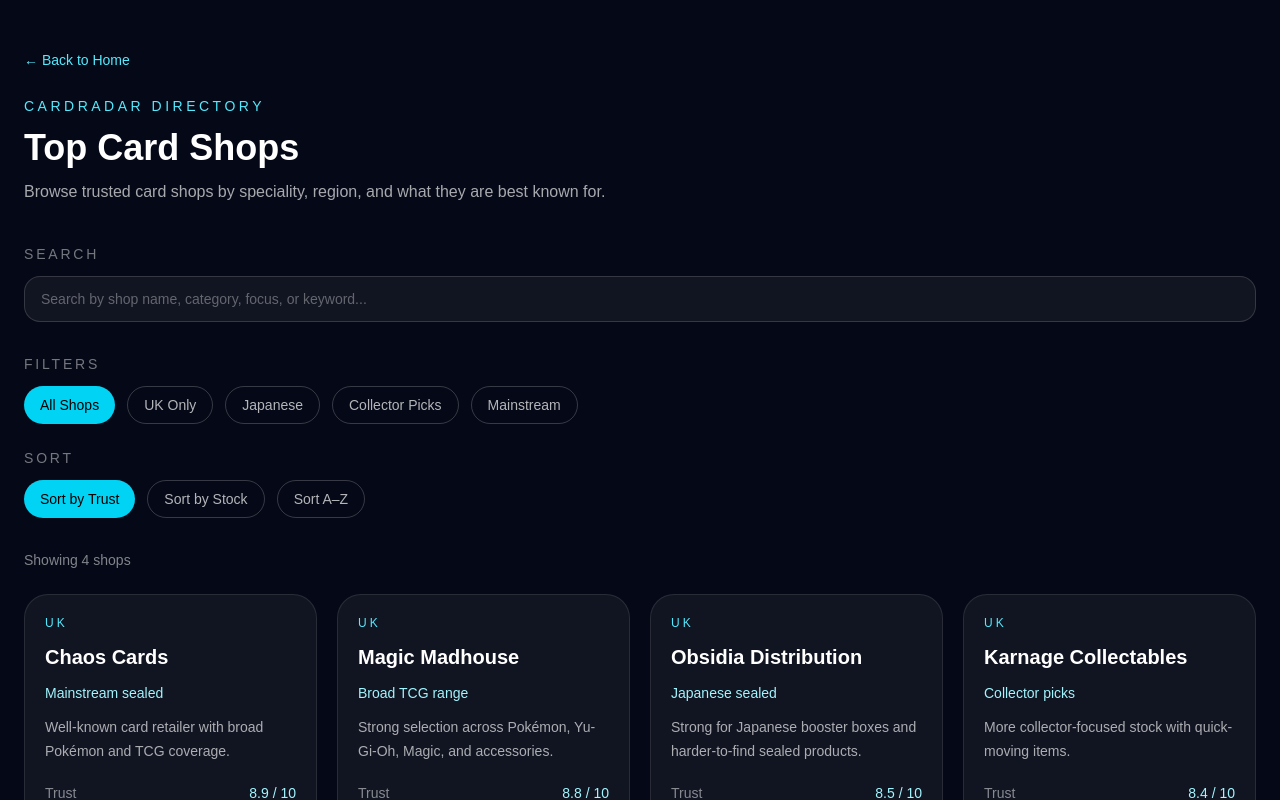
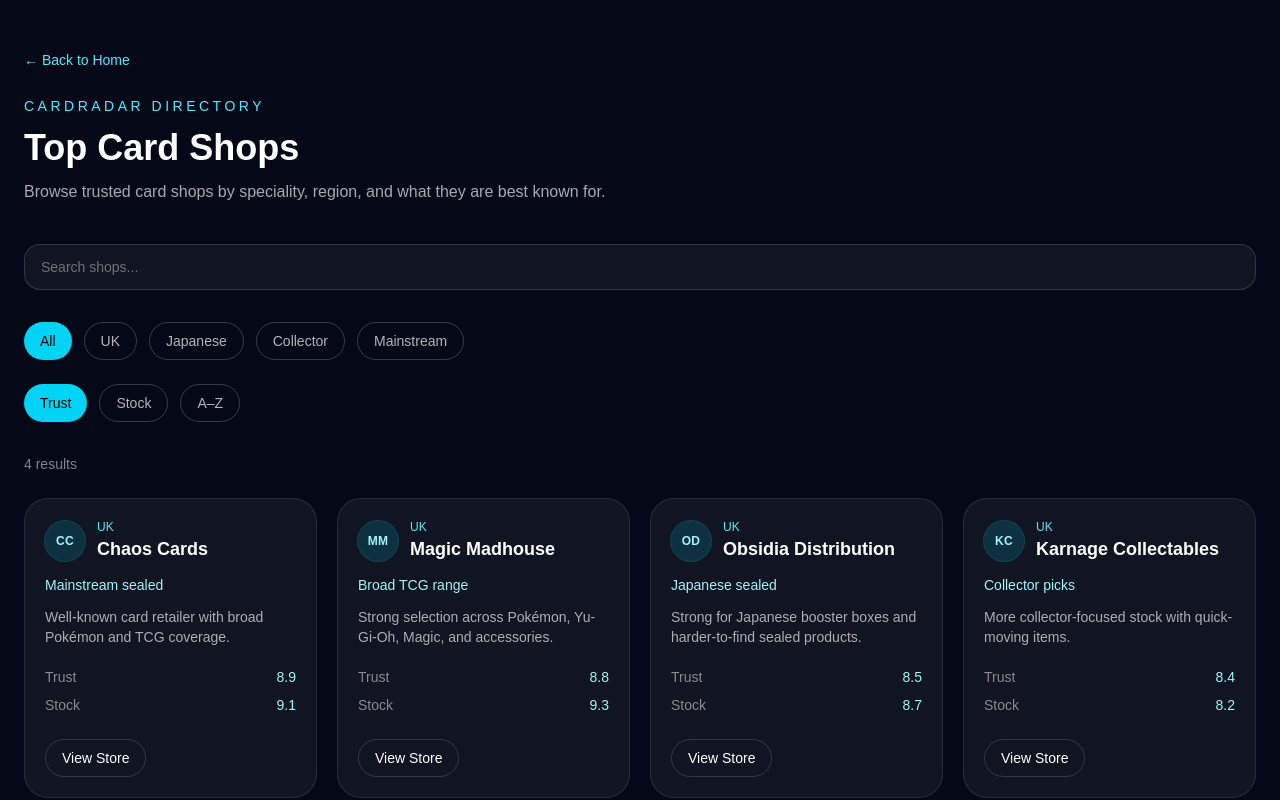
Before and after one commit to loadmastersrock/cardradar, a Next.js app: page /shops in a window 1280 px wide. Shown: the top 800 px of the page. Built offline with nearby package versions, Linux system fonts and the light colour scheme.

Commit message:
Improve shop logos with safe fallback

```diff
--- a/app/shops/page.tsx
+++ b/app/shops/page.tsx
@@ -3,6 +3,40 @@
 import Link from "next/link";
 import { useMemo, useState } from "react";
 import { shops } from "@/lib/shops";
+
+function ShopLogo({
+  logo,
+  name,
+}: {
+  logo: string;
+  name: string;
+}) {
+  const initials = name
+    .split(" ")
+    .map((word) => word[0])
+    .join("")
+    .slice(0, 2)
+    .toUpperCase();
+
+  const [imageFailed, setImageFailed] = useState(false);
+
+  if (imageFailed || !logo) {
+    return (
+      <div className="flex h-10 w-10 items-center justify-center rounded-full bg-cyan-400/15 text-xs font-semibold tracking-wide text-cyan-200 ring-1 ring-cyan-400/25">
+        {initials}
+      </div>
+    );
+  }
+
+  return (
+    <img
+      src={logo}
+      alt={name}
+      className="h-10 w-10 rounded-full bg-white p-1 object-contain"
+      onError={() => setImageFailed(true)}
+    />
+  );
+}
 
 export default function ShopsPage() {
   const [sortBy, setSortBy] = useState("trust");
@@ -46,7 +80,7 @@
 
     if (query) {
       filtered = filtered.filter((shop) => {
-        const searchableText = [
+        const text = [
           shop.name,
           shop.category,
           shop.location,
@@ -59,7 +93,7 @@
           .join(" ")
           .toLowerCase();
 
-        return searchableText.includes(query);
+        return text.includes(query);
       });
     }
 
@@ -77,10 +111,7 @@
     <main className="min-h-screen bg-[#050816] px-6 py-12 text-white">
       <div className="mx-auto max-w-7xl">
         <div className="mb-10">
-          <Link
-            href="/"
-            className="text-sm text-cyan-300 transition hover:text-cyan-200"
-          >
+          <Link href="/" className="text-sm text-cyan-300 hover:text-cyan-200">
             ← Back to Home
           </Link>
 
@@ -95,138 +126,99 @@
         </div>
 
         <div className="mb-8">
-          <h2 className="mb-3 text-sm uppercase tracking-[0.2em] text-white/45">
-            Search
-          </h2>
-
           <input
             type="text"
             value={searchTerm}
             onChange={(e) => setSearchTerm(e.target.value)}
-            placeholder="Search by shop name, category, focus, or keyword..."
-            className="w-full rounded-2xl border border-white/15 bg-white/5 px-4 py-3 text-sm text-white placeholder:text-white/35 outline-none transition focus:border-cyan-400"
+            placeholder="Search shops..."
+            className="w-full rounded-2xl border border-white/15 bg-white/5 px-4 py-3 text-sm text-white placeholder:text-white/40 outline-none focus:border-cyan-400"
           />
         </div>
 
-        <div className="mb-6">
-          <h2 className="mb-3 text-sm uppercase tracking-[0.2em] text-white/45">
-            Filters
-          </h2>
-
-          <div className="flex flex-wrap gap-3">
+        <div className="mb-6 flex flex-wrap gap-3">
           {[
-              { key: "all", label: "All Shops" },
-              { key: "uk", label: "UK Only" },
+            { key: "all", label: "All" },
+            { key: "uk", label: "UK" },
             { key: "japanese", label: "Japanese" },
-              { key: "collector", label: "Collector Picks" },
+            { key: "collector", label: "Collector" },
             { key: "mainstream", label: "Mainstream" },
           ].map((filter) => (
             <button
               key={filter.key}
               onClick={() => setActiveFilter(filter.key)}
-                className={`rounded-full px-4 py-2 text-sm transition ${
+              className={`rounded-full px-4 py-2 text-sm ${
                 activeFilter === filter.key
                   ? "bg-cyan-400 text-black"
-                    : "border border-white/20 text-white/70 hover:border-cyan-400 hover:text-white"
+                  : "border border-white/20 text-white/70 hover:border-cyan-400"
               }`}
             >
               {filter.label}
             </button>
           ))}
         </div>
-        </div>
 
-        <div className="mb-8">
-          <h2 className="mb-3 text-sm uppercase tracking-[0.2em] text-white/45">
-            Sort
-          </h2>
-
-          <div className="flex flex-wrap gap-3">
+        <div className="mb-8 flex flex-wrap gap-3">
           {[
-              { key: "trust", label: "Sort by Trust" },
-              { key: "stock", label: "Sort by Stock" },
-              { key: "name", label: "Sort A–Z" },
+            { key: "trust", label: "Trust" },
+            { key: "stock", label: "Stock" },
+            { key: "name", label: "A–Z" },
           ].map((option) => (
             <button
               key={option.key}
               onClick={() => setSortBy(option.key)}
-                className={`rounded-full px-4 py-2 text-sm transition ${
+              className={`rounded-full px-4 py-2 text-sm ${
                 sortBy === option.key
                   ? "bg-cyan-400 text-black"
-                    : "border border-white/20 text-white/70 hover:border-cyan-400 hover:text-white"
+                  : "border border-white/20 text-white/70 hover:border-cyan-400"
               }`}
             >
               {option.label}
             </button>
           ))}
         </div>
+
+        <div className="mb-6 text-sm text-white/50">
+          {filteredAndSortedShops.length} results
         </div>
 
-        <div className="mb-6 flex items-center justify-between text-sm text-white/50">
-          <span>
-            Showing {filteredAndSortedShops.length} shop
-            {filteredAndSortedShops.length === 1 ? "" : "s"}
-          </span>
-
-          {searchTerm ? (
-            <button
-              onClick={() => setSearchTerm("")}
-              className="rounded-full border border-white/15 px-3 py-1.5 text-xs text-white/70 transition hover:border-cyan-400 hover:text-white"
-            >
-              Clear search
-            </button>
-          ) : null}
-        </div>
-
-        {filteredAndSortedShops.length === 0 ? (
-          <div className="rounded-[24px] border border-white/10 bg-white/5 p-8 text-center">
-            <h2 className="text-2xl font-semibold">No shops found</h2>
-            <p className="mt-3 text-sm text-white/60">
-              Try a different search term or reset your filters.
-            </p>
-          </div>
-        ) : (
         <div className="grid gap-5 md:grid-cols-2 xl:grid-cols-4">
           {filteredAndSortedShops.map((shop) => (
             <div
               key={shop.slug}
-                className="rounded-[24px] border border-white/10 bg-white/5 p-5 transition hover:border-cyan-400/40 hover:bg-white/10"
+              className="rounded-[24px] border border-white/10 bg-white/5 p-5 hover:border-cyan-400/40 hover:bg-white/10"
             >
-                <p className="text-xs uppercase tracking-[0.25em] text-cyan-300">
-                  {shop.location}
-                </p>
-                <h2 className="mt-3 text-xl font-semibold">{shop.name}</h2>
+              <div className="flex items-center gap-3">
+                <ShopLogo logo={shop.logo} name={shop.name} />
+                <div>
+                  <p className="text-xs text-cyan-300">{shop.location}</p>
+                  <h2 className="text-lg font-semibold">{shop.name}</h2>
+                </div>
+              </div>
+
               <p className="mt-3 text-sm text-cyan-200">{shop.category}</p>
-                <p className="mt-3 text-sm leading-6 text-white/65">
-                  {shop.note}
-                </p>
+              <p className="mt-3 text-sm text-white/65">{shop.note}</p>
 
               <div className="mt-5 space-y-2 text-sm">
-                  <div className="flex items-center justify-between">
+                <div className="flex justify-between">
                   <span className="text-white/50">Trust</span>
-                    <span className="font-medium text-cyan-200">
-                      {shop.trust} / 10
-                    </span>
+                  <span className="text-cyan-200">{shop.trust}</span>
                 </div>
 
-                  <div className="flex items-center justify-between">
+                <div className="flex justify-between">
                   <span className="text-white/50">Stock</span>
-                    <span className="font-medium text-cyan-200">
-                      {shop.stock} / 10
-                    </span>
+                  <span className="text-cyan-200">{shop.stock}</span>
                 </div>
               </div>
 
               <Link
                 href={`/shops/${shop.slug}`}
-                  className="mt-6 inline-block rounded-full border border-white/15 px-4 py-2 text-sm text-white/80 transition hover:border-cyan-400/40 hover:text-cyan-200"
+                className="mt-6 inline-block rounded-full border border-white/15 px-4 py-2 text-sm hover:border-cyan-400 hover:text-cyan-200"
               >
                 View Store
               </Link>
             </div>
           ))}
         </div>
-        )}
       </div>
     </main>
   );
--- a/lib/shops.ts
+++ b/lib/shops.ts
@@ -12,6 +12,7 @@
   pricing: string;
   stock: string;
   appeal: string;
+  logo: string;
 };
 
 export const shops: Record<string, Shop> = {
@@ -30,6 +31,7 @@
     pricing: "8.2",
     stock: "9.1",
     appeal: "8.4",
+    logo: "https://www.google.com/s2/favicons?domain=chaoscards.co.uk&sz=128",
   },
   "magic-madhouse": {
     slug: "magic-madhouse",
@@ -46,6 +48,7 @@
     pricing: "8.1",
     stock: "9.3",
     appeal: "8.3",
+    logo: "https://www.google.com/s2/favicons?domain=magicmadhouse.co.uk&sz=128",
   },
   "obsidia-distribution": {
     slug: "obsidia-distribution",
@@ -62,6 +65,7 @@
     pricing: "8.0",
     stock: "8.7",
     appeal: "8.8",
+    logo: "https://www.google.com/s2/favicons?domain=obsidiadistribution.co.uk&sz=128",
   },
   "karnage-collectables": {
     slug: "karnage-collectables",
@@ -78,5 +82,6 @@
     pricing: "8.0",
     stock: "8.2",
     appeal: "8.7",
+    logo: "https://www.google.com/s2/favicons?domain=karnagecollectables.com&sz=128",
   },
 };
```
Lines whose indentation alone changed are shown as unchanged.
